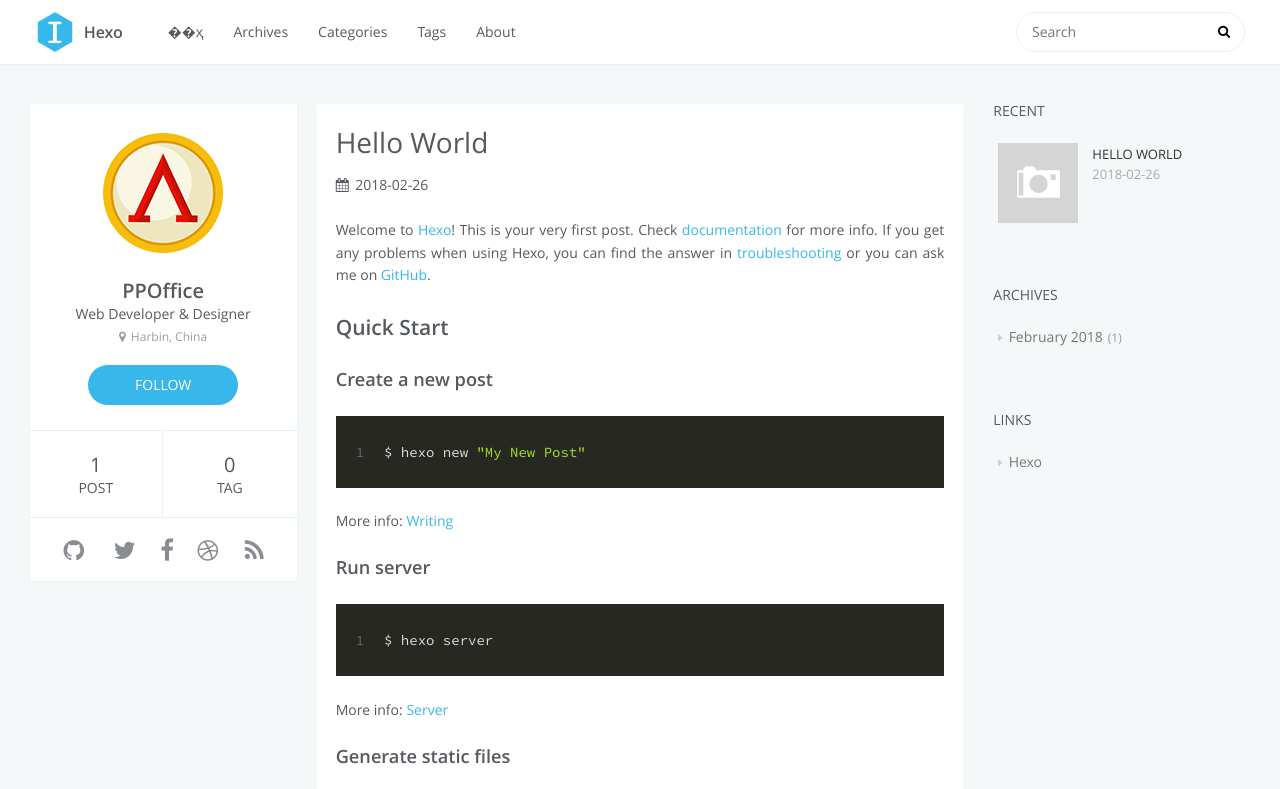
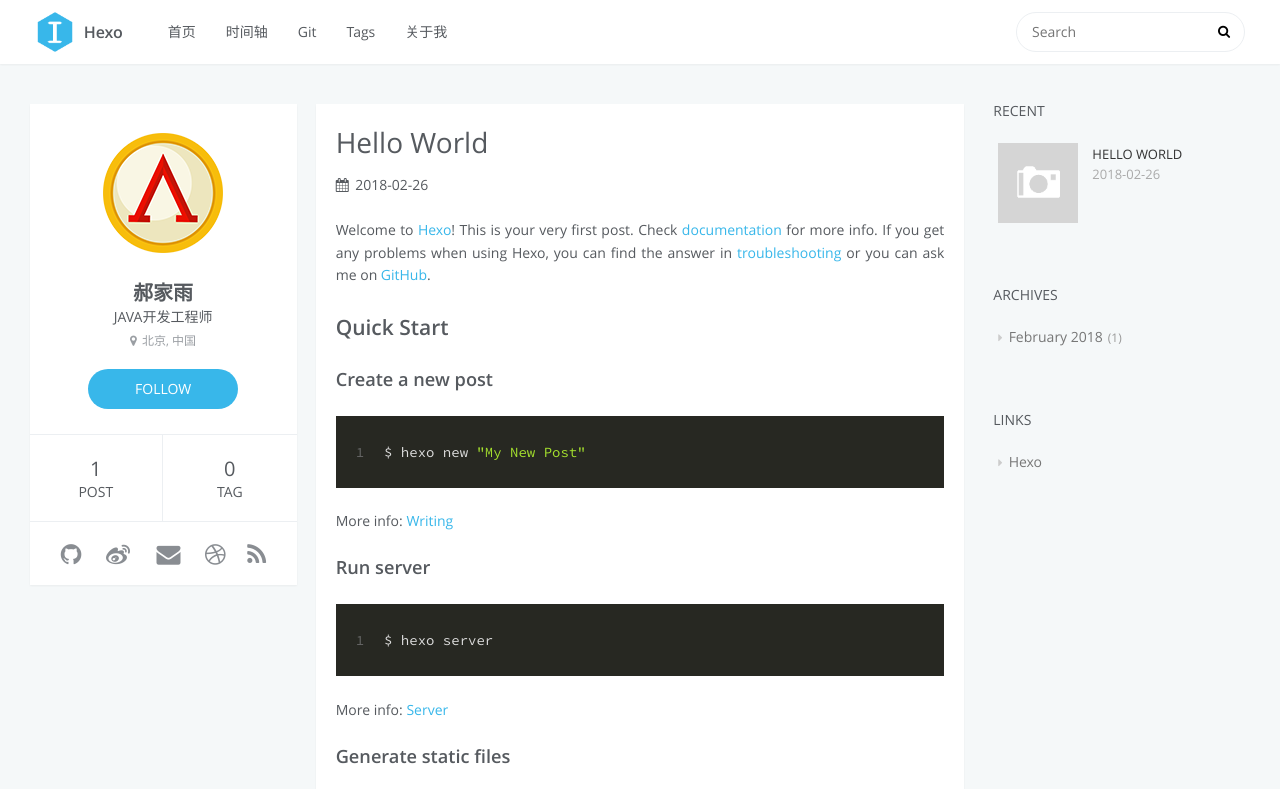
Before and after one commit to haojiayu/haojiayu.github.io, a plain HTML site: page 2018/02/26/hello-world/index.html in a window 1280 px wide. Shown: the top 789 px of the page. Drawn offline with Linux system fonts and the light colour scheme; no server answers.

Commit message:
Site updated: 2018-02-28 13:43:46

```diff
--- a/2018/02/26/hello-world/index.html
+++ b/2018/02/26/hello-world/index.html
@@ -55,15 +55,15 @@
             </a>
             <nav id="main-nav">
 
-                    <a class="main-nav-link" href="/.">��ҳ</a>
+                    <a class="main-nav-link" href="/.">首页</a>
 
-                    <a class="main-nav-link" href="/archives">Archives</a>
+                    <a class="main-nav-link" href="/archives">时间轴</a>
 
-                    <a class="main-nav-link" href="/categories">Categories</a>
+                    <a class="main-nav-link" href="https://github.com/haojiayu">Git</a>
 
                     <a class="main-nav-link" href="/tags">Tags</a>
 
-                    <a class="main-nav-link" href="/about">About</a>
+                    <a class="main-nav-link" href="/www.baidu.com">关于我</a>
 
             </nav>
 
@@ -120,15 +120,15 @@
         <table class="menu outer">
             <tr>
 
-                    <td><a class="main-nav-link" href="/.">��ҳ</a></td>
+                    <td><a class="main-nav-link" href="/.">首页</a></td>
 
-                    <td><a class="main-nav-link" href="/archives">Archives</a></td>
+                    <td><a class="main-nav-link" href="/archives">时间轴</a></td>
 
-                    <td><a class="main-nav-link" href="/categories">Categories</a></td>
+                    <td><a class="main-nav-link" href="https://github.com/haojiayu">Git</a></td>
 
                     <td><a class="main-nav-link" href="/tags">Tags</a></td>
 
-                    <td><a class="main-nav-link" href="/about">About</a></td>
+                    <td><a class="main-nav-link" href="/www.baidu.com">关于我</a></td>
 
                 <td>
 
@@ -150,9 +150,9 @@
     <div class="inner profile-inner">
         <div class="base-info profile-block">
             <img id="avatar" src="/css/images/avatar.png" />
-            <h2 id="name">PPOffice</h2>
-            <h3 id="title">Web Developer &amp; Designer</h3>
-            <span id="location"><i class="fa fa-map-marker"></i>Harbin, China</span>
+            <h2 id="name">郝家雨</h2>
+            <h3 id="title">JAVA开发工程师</h3>
+            <span id="location"><i class="fa fa-map-marker"></i>北京, 中国</span>
             <a id="follow" target="_blank" href="https://github.com/ppoffice/">FOLLOW</a>
         </div>
         <div class="article-info profile-block">
@@ -178,14 +178,14 @@
                     </td>
 
                     <td>
-                        <a href="/" target="_blank" title="twitter" class=tooltip>
-                            <i class="fa fa-twitter"></i>
+                        <a href="/" target="_blank" title="weibo" class=tooltip>
+                            <i class="fa fa-weibo"></i>
                         </a>
                     </td>
 
                     <td>
-                        <a href="/" target="_blank" title="facebook" class=tooltip>
-                            <i class="fa fa-facebook"></i>
+                        <a href="/" target="_blank" title="envelope" class=tooltip>
+                            <i class="fa fa-envelope"></i>
                         </a>
                     </td>
 
@@ -261,7 +261,7 @@
 
 </div>
 
-    <a data-url="http://yoursite.com/2018/02/26/hello-world/" data-id="cje59h4vg0000eovro685lc1h" class="article-share-link"><i class="fa fa-share"></i>Share</a>
+    <a data-url="http://yoursite.com/2018/02/26/hello-world/" data-id="cje6nlc2r00004svrqvq5pou6" class="article-share-link"><i class="fa fa-share"></i>Share</a>
 <script>
     (function ($) {
         // Prevent duplicate binding
```
Also changed, not shown: archives/2018/02/index.html (+15 -15 lines), archives/2018/index.html (+15 -15 lines), archives/index.html (+15 -15 lines), atom.xml (added, +40 -0 lines), index.html (+16 -16 lines), sitemap.xml (added, +11 -0 lines).
